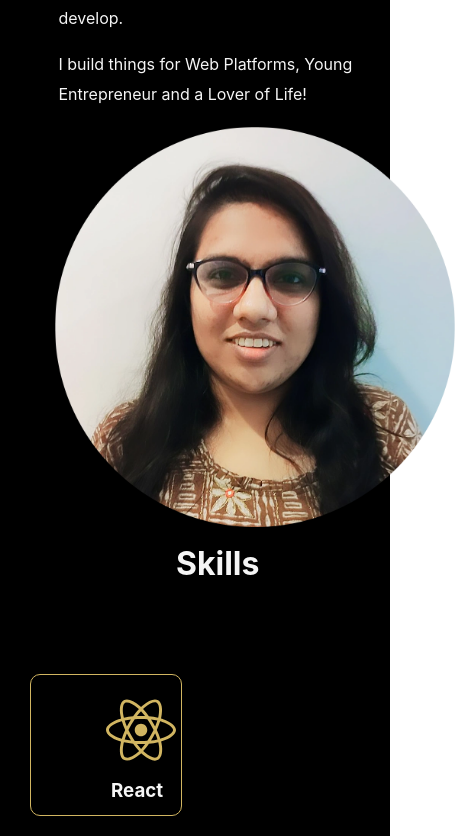
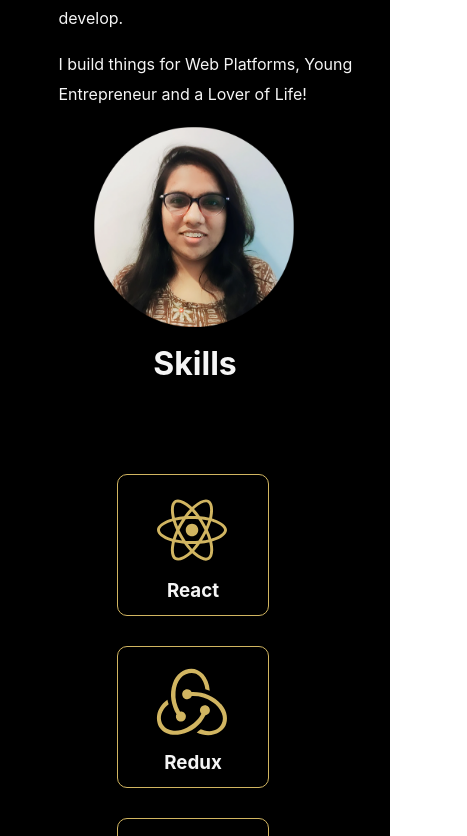
Before and after one commit to MeeraMendhe/portfolio, a React (Create React App) app: page / in a window 390 px wide. Shown: the part 1228-2064 px from the top of the page, 467 px wide, since content can reach past the window. Built offline with nearby package versions, Linux system fonts and the light colour scheme.

Commit message:
upload new image

```diff
--- a/src/Components/About/About.module.css
+++ b/src/Components/About/About.module.css
@@ -35,5 +35,12 @@
   }
   .div2 {
     width: 30%;
+    margin-left:10%;
+  }
+  .img {
+    padding: 2%;
+    width: 200px;
+    height: 200px;
+    border-radius: 20px;
   }
 }
--- a/src/Components/Email/Email.module.css
+++ b/src/Components/Email/Email.module.css
@@ -8,3 +8,9 @@
 {
     padding-bottom: 30px;
 }
+@media (max-width: 900px) {
+   .color{
+       text-align: center;
+       margin-left: 10%;
+   }
+}
--- a/src/Components/Navbar/Navbar.module.css
+++ b/src/Components/Navbar/Navbar.module.css
@@ -53,7 +53,7 @@
   background-color: rgba(0,0,0,255);
 }
   .margin {
-    margin-top: 6%;
+    margin-top: 7%;
     margin-left: 5%;
   }
   .icon {
--- a/src/Components/Resume/Resume.jsx
+++ b/src/Components/Resume/Resume.jsx
@@ -1,13 +1,12 @@
 import React from 'react'
 import styled from "./Resume.module.css"
-import pdf from '../files/my.pdf'
 const Resume = () => {
   return (
     <div id="resume">
       <h1 className={styled.mid}>Resume</h1>
       <div  className={styled.flex}>
       <img className={styled.img} src="https://encrypted-tbn0.gstatic.com/images?q=tbn:ANd9GcQF01H2L8h62qzU9Fykx2hig89U0Q73-EwVug&usqp=CAU" alt="cv"/>
-      <a href={pdf} download><button className={styled.btn}>See My Resume</button></a>
+      <a href="https://drive.google.com/drive/folders/1kwqNvdg2RL4U6Q01CyZ-ULo9Cq-gv-wH?usp=sharing" download><button className={styled.btn}>See My Resume</button></a>
       </div>
 
     </div>
--- a/src/Components/Resume/Resume.module.css
+++ b/src/Components/Resume/Resume.module.css
@@ -35,5 +35,11 @@
       display:unset;
       margin-top: 30px;
     }
-
+    .img{
+        margin-left:5%;
+    }
+    .btn
+    {
+        margin-left:25%;
+    }
   }
--- a/src/Components/Sidebar/SideBar.module.css
+++ b/src/Components/Sidebar/SideBar.module.css
@@ -29,4 +29,12 @@
     .fix{
        margin-left: 0px;
     }
+    .color{
+        height: 35px;
+        width:35px;
+    }
+    .color1{
+        height: 35px;
+        width:35px;
+    }
 }
--- a/src/Components/Skills/Skills.module.css
+++ b/src/Components/Skills/Skills.module.css
@@ -33,16 +33,15 @@
 }
 @media (max-width: 900px) {
   .flex {
-    margin-left:40%;
     display:unset;
   }
   .mid {
-    text-align:left;
+    text-align:center;
     padding: 20px;
     margin-top: -10px;
-    margin-left:40%;
   }
-  .color {
-    margin-left:40%;
+  .size{
+    margin-left: 30%;
   }
+
 }
```
